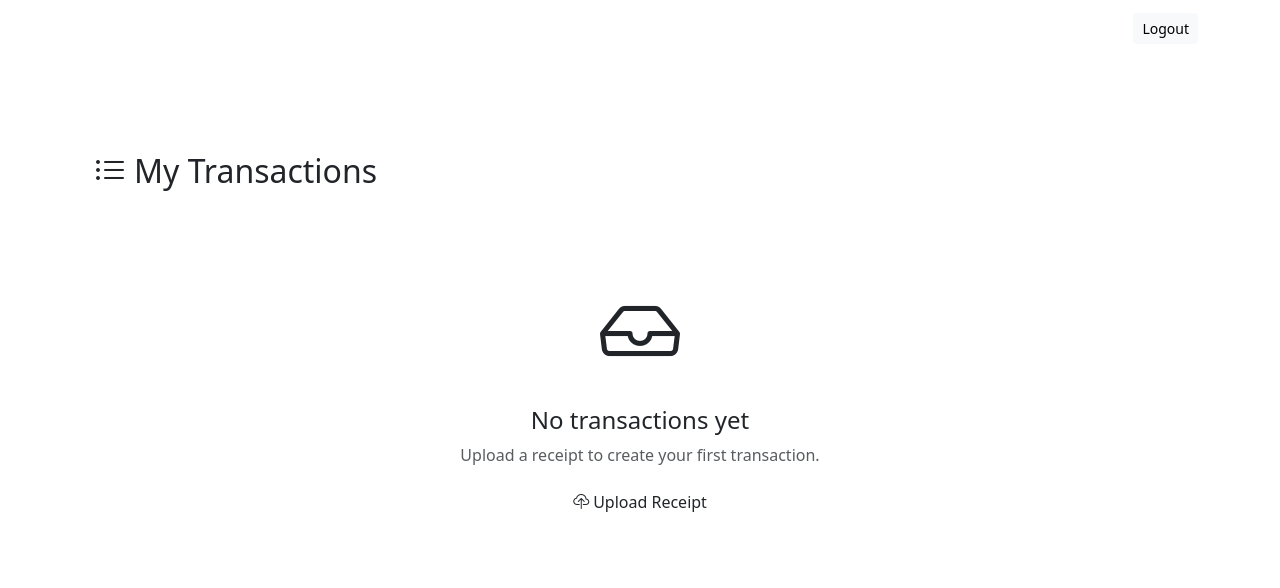
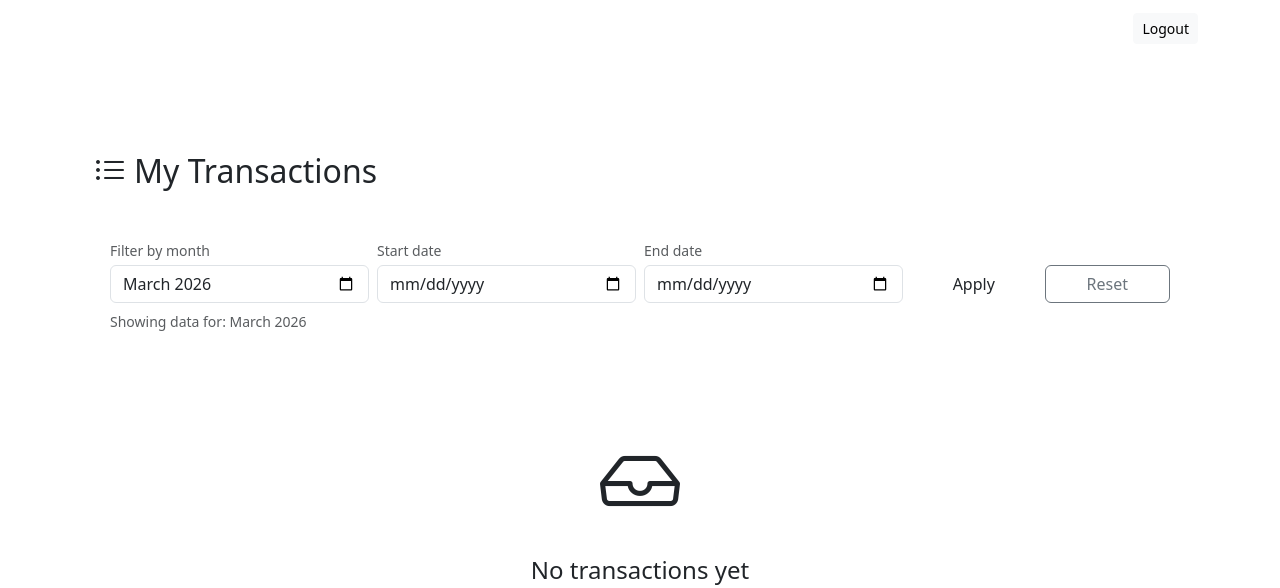
Before and after one commit to Sefa-Keles/Smart-Accounts-Management, a Django app: page /transactions/ in a window 1280 px wide. Shown: the top 588 px of the page. Run offline with Django 5.2, Linux system fonts and the light colour scheme; the visitor is signed in with stand-in values (Sample User, id 1); data that the repository does not hold is empty.

Commit message:
Add date range filtering and reset option to transaction list view

```diff
--- a/templates/transactions/list.html
+++ b/templates/transactions/list.html
@@ -5,6 +5,28 @@
 
     <div class="d-flex justify-content-between align-items-center mb-4">
         <h2><i class="bi bi-list-ul me-2"></i>My Transactions</h2>
+    </div>
+
+    <div class="sam-card p-3 mb-4">
+        <form method="get" class="row g-2 align-items-end">
+            <div class="col-12 col-md-3">
+                <label for="month" class="form-label small text-muted mb-1">Filter by month</label>
+                <input type="month" id="month" name="month" value="{{ selected_month }}" class="form-control">
+            </div>
+            <div class="col-6 col-md-3">
+                <label for="start_date" class="form-label small text-muted mb-1">Start date</label>
+                <input type="date" id="start_date" name="start_date" value="{{ start_date }}" class="form-control">
+            </div>
+            <div class="col-6 col-md-3">
+                <label for="end_date" class="form-label small text-muted mb-1">End date</label>
+                <input type="date" id="end_date" name="end_date" value="{{ end_date }}" class="form-control">
+            </div>
+            <div class="col-12 col-md-3 d-grid d-md-flex gap-2">
+                <button type="submit" class="btn btn-sam w-100">Apply</button>
+                <a href="?clear_filters=1" class="btn btn-outline-secondary w-100">Reset</a>
+            </div>
+        </form>
+        <p class="small text-muted mt-2 mb-0">Showing data for: {{ filter_label }}</p>
     </div>
 
     {% if transactions %}
```
